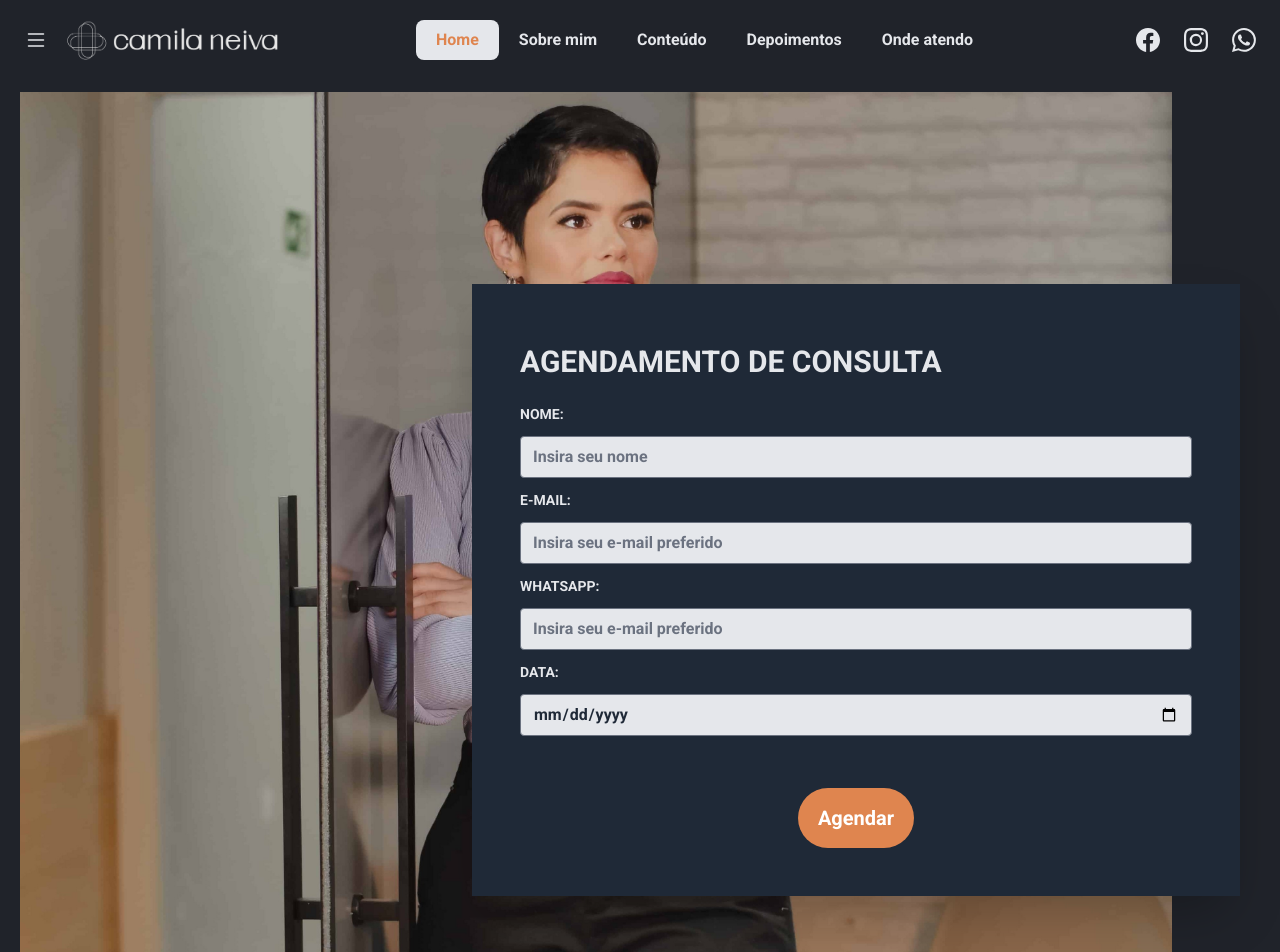
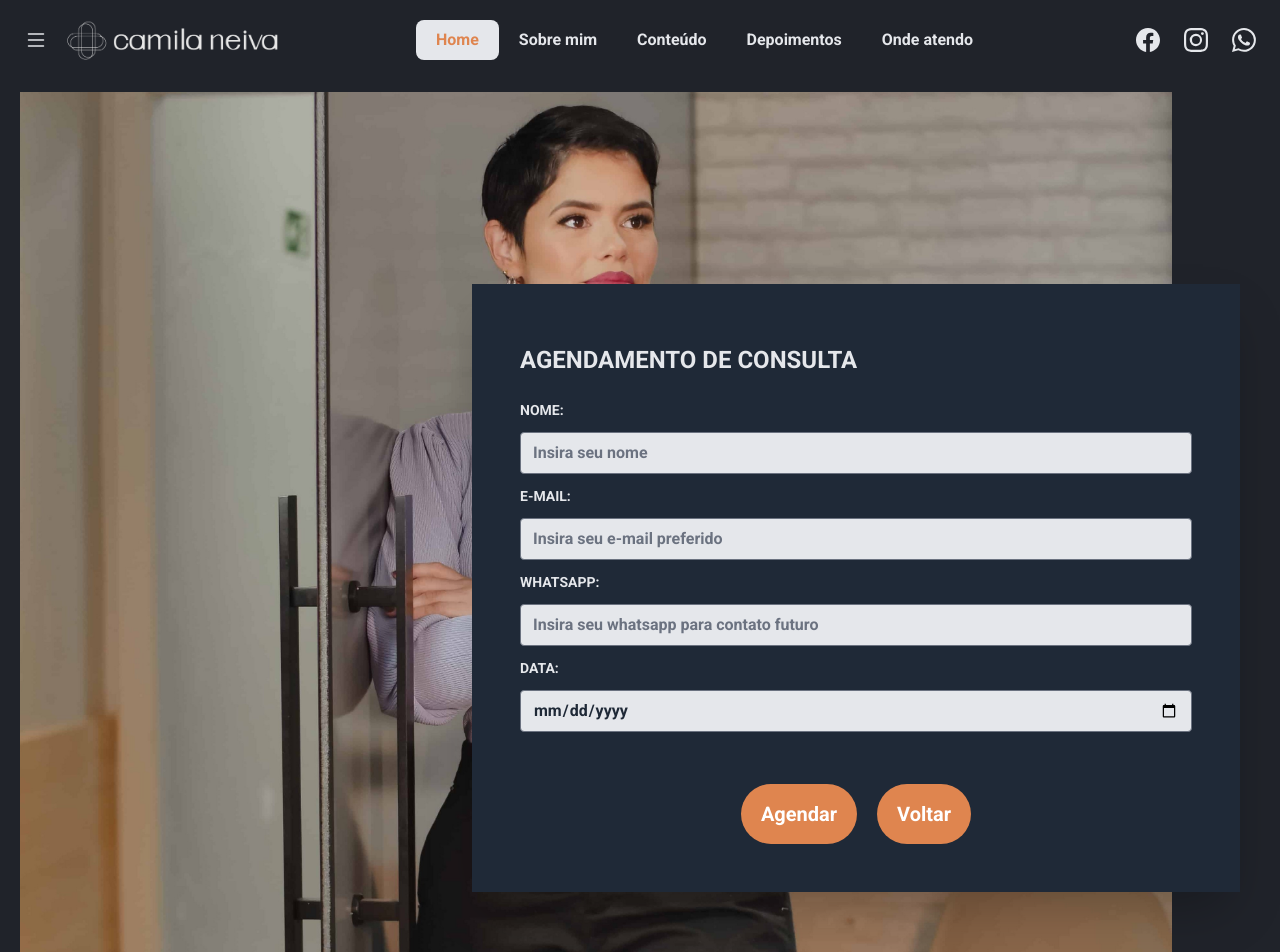
Before and after one commit to brunoprestesap/page-dra-camila, a React (Create React App) app: page /scheduler in a window 1280 px wide. Shown: the top 952 px of the page. Built offline with nearby package versions, Linux system fonts and the light colour scheme.

Commit message:
Refatoração e restilização do form

```diff
--- a/src/components/FormScheduling.js
+++ b/src/components/FormScheduling.js
@@ -1,13 +1,14 @@
+import { Link } from "react-router-dom";
 import hero from "../assets/hero.jpg";
 
 function FormScheduling({ color }) {
   return (
     <div id="hero" className="p-5">
       <div className="transform duration-500 hover:shadow-2xl hover:-translate-y-1 relative">
-        <img className="xl:max-w-6xl" src={hero} alt="hero"></img>
+        <img className="md:max-w-2xl xl:max-w-6xl" src={hero} alt="hero"></img>
 
         <div className="content bg-white md:p-12 p-6 pt-8 lg:max-w-3xl w-full lg:absolute top-48 right-5 shadow-2xl dark:bg-gray-800 dark:text-gray-200">
-          <h2 className="text-3xl font-bold mt-2 md:mt-3 uppercase">
+          <h2 className="text-2xl font-bold mt-2 md:mt-3 uppercase">
             {" "}
             AGENDAMENTO DE CONSULTA
           </h2>
@@ -29,7 +30,7 @@ function FormScheduling({ color }) {
               <input
                 type="number"
                 class="rounded my-3 dark:bg-gray-200 dark:text-gray-800"
-                placeholder="Insira seu e-mail preferido"
+                placeholder="Insira seu whatsapp para contato futuro"
               ></input>
               <label>Data:</label>
               <input
@@ -44,6 +45,14 @@ function FormScheduling({ color }) {
                 >
                   Agendar
                 </button>
+                <Link to="/">
+                  <button
+                    className="ml-5 p-5 w-70 text-white font-bold rounded-full transform duration-500 hover:-translate-y-1"
+                    style={{ background: color }}
+                  >
+                    Voltar
+                  </button>
+                </Link>
               </div>
             </div>
           </form>
```
